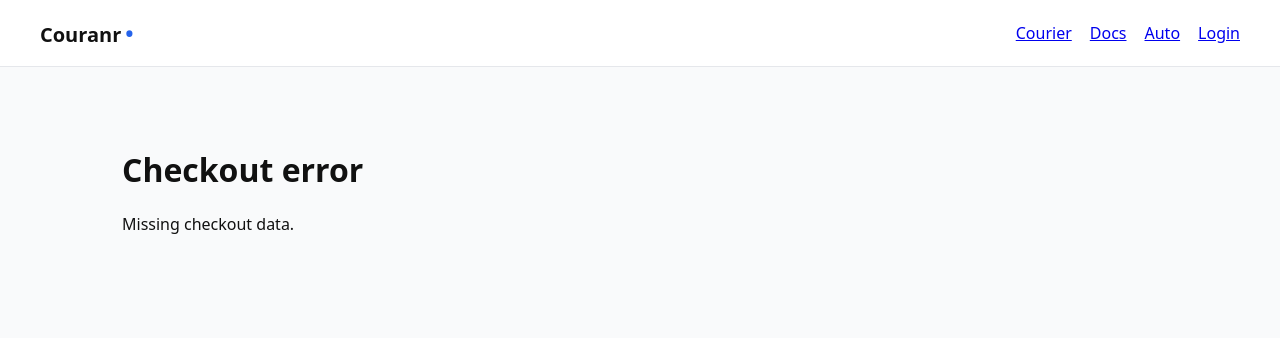
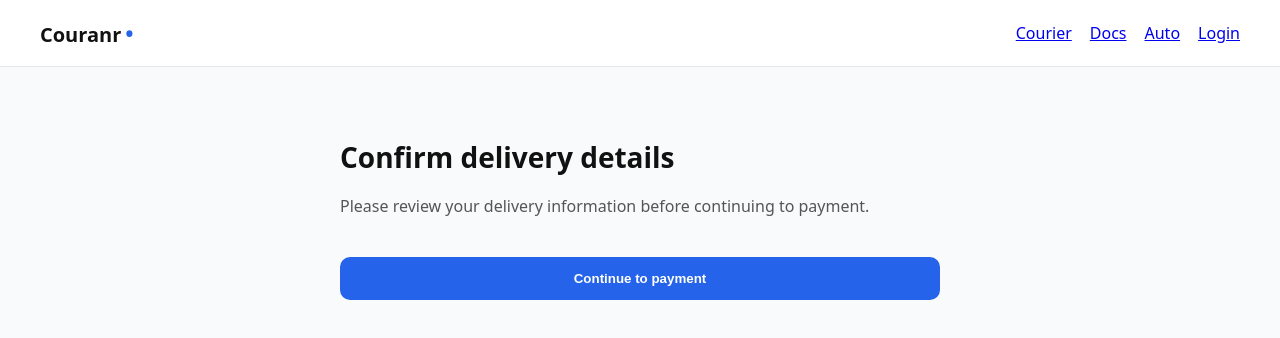
Before and after one commit to kkoly10/couranr-os, a Next.js app: page /courier/checkout in a window 1280 px wide. Shown: the top 338 px of the page. Built offline with nearby package versions, Linux system fonts and the light colour scheme; no server answers.

Commit message:
Update page.tsx

```diff
--- a/app/courier/checkout/page.tsx
+++ b/app/courier/checkout/page.tsx
@@ -1,5 +1,44 @@
-import CheckoutClient from "./CheckoutClient";
+export const dynamic = "force-dynamic";
+
+"use client";
+
+import { useRouter } from "next/navigation";
+import { useState } from "react";
 
 export default function CourierCheckoutPage() {
-  return <CheckoutClient />;
+  const router = useRouter();
+  const [loading, setLoading] = useState(false);
+
+  function proceedToPayment() {
+    setLoading(true);
+    router.push("/courier/checkout/payment" + window.location.search);
+  }
+
+  return (
+    <div style={{ maxWidth: 600, margin: "0 auto", padding: 24 }}>
+      <h1 style={{ fontSize: 28 }}>Confirm delivery details</h1>
+
+      <p style={{ marginTop: 12, color: "#555" }}>
+        Please review your delivery information before continuing to payment.
+      </p>
+
+      <button
+        onClick={proceedToPayment}
+        disabled={loading}
+        style={{
+          marginTop: 24,
+          padding: "14px 20px",
+          fontWeight: 700,
+          background: "#2563eb",
+          color: "#fff",
+          border: "none",
+          borderRadius: 10,
+          width: "100%",
+          cursor: "pointer",
+        }}
+      >
+        {loading ? "Continuing…" : "Continue to payment"}
+      </button>
+    </div>
+  );
 }
```
